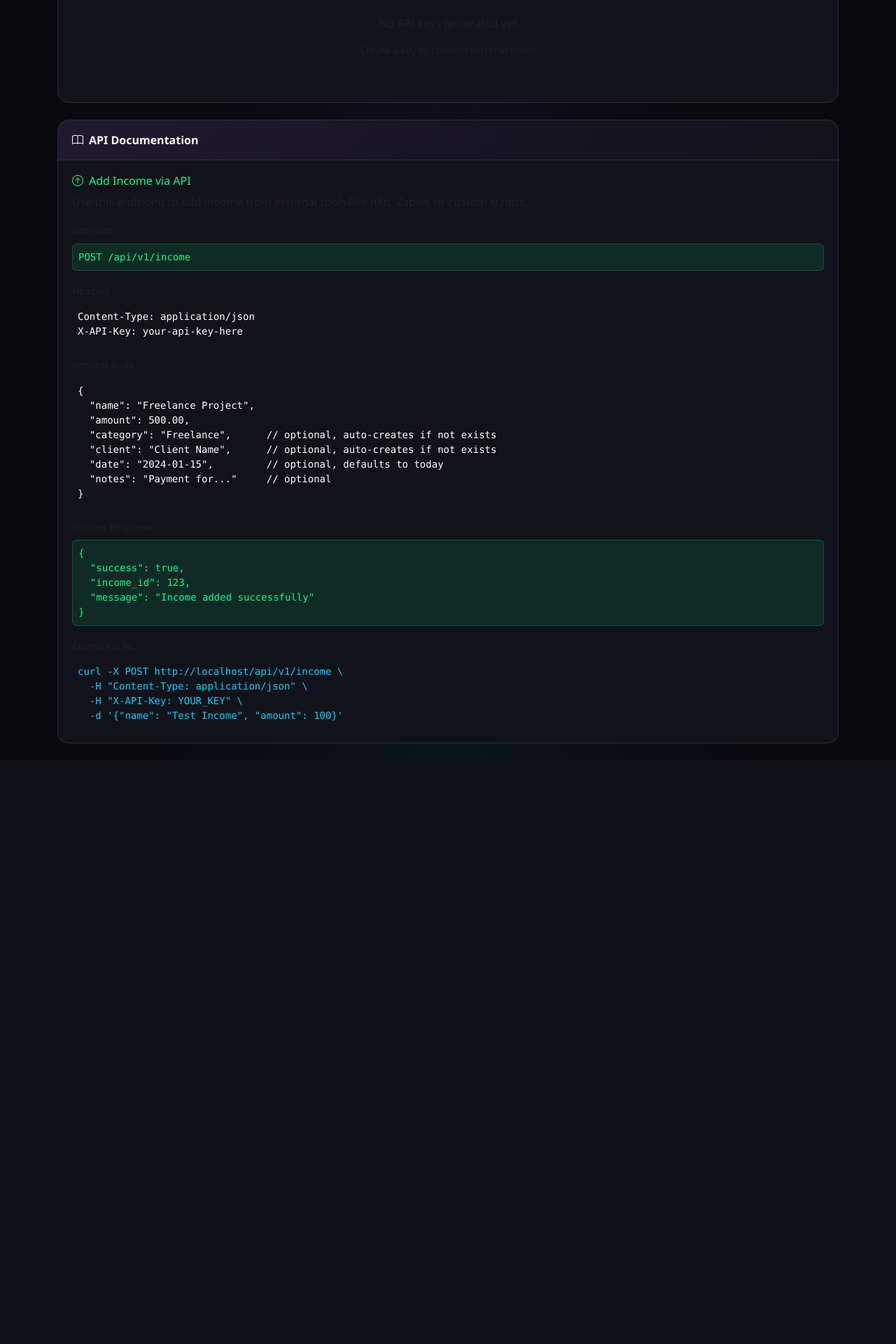
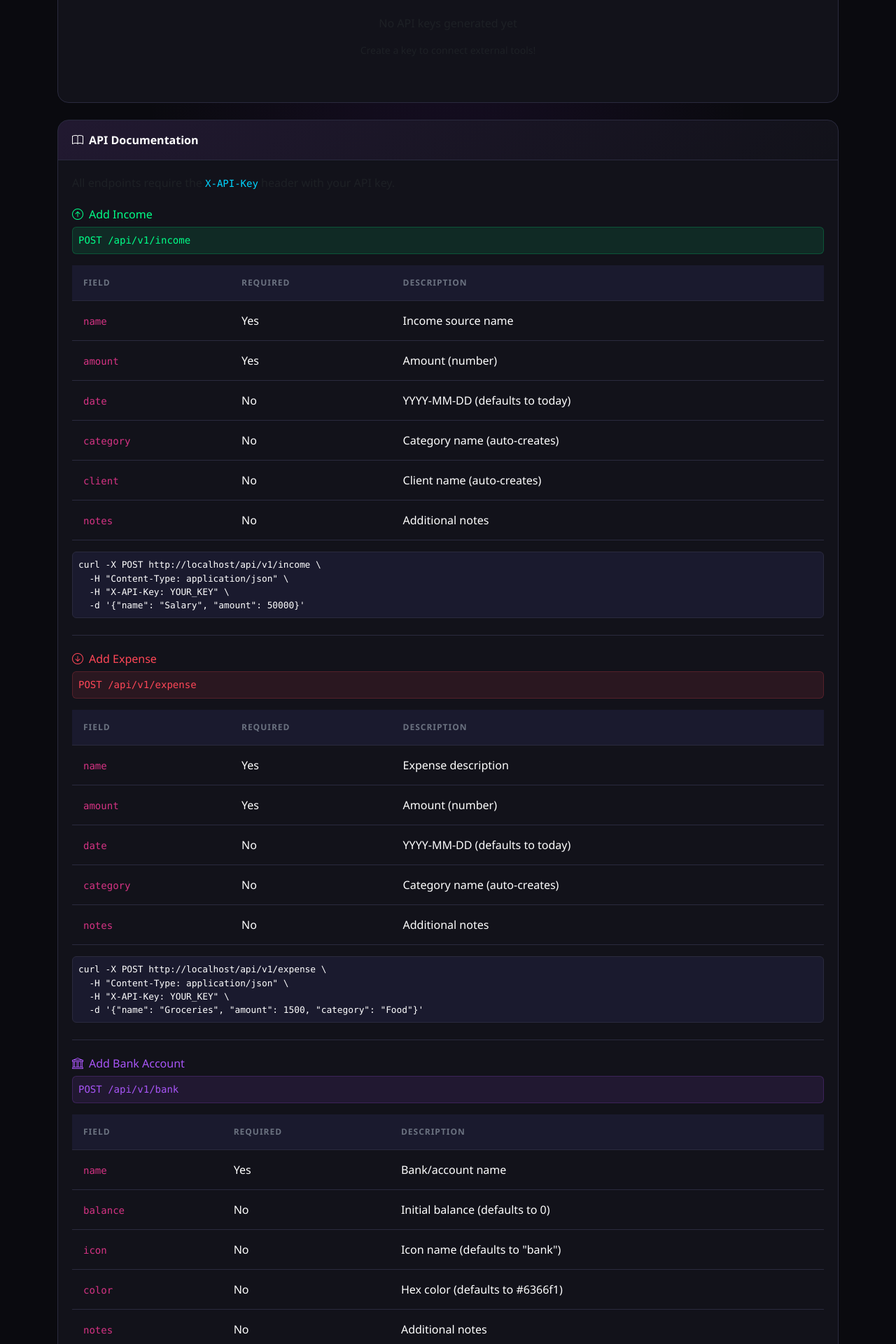
Before and after one commit to jayson-axia/budget, a Flask app: page /settings/api in a window 1280 px wide. Shown: the part 559-2479 px from the top of the page at 70% size. Before the commit the page ends 1621 px from the top, so only its background shows below. Run offline with Flask 3, Linux system fonts and the light colour scheme; the visitor is signed in with stand-in values (Sample User, id 1); data that the repository does not hold is empty.

Commit message:
Fix text visibility and add full API documentation
- Fix table text colors for dark mode visibility
- Add Bootstrap table CSS variables for proper theming
- Update API settings page with full documentation for all endpoints
- Document income, expense, bank, list banks, and adjust balance APIs

Co-Authored-By: Claude Opus 4.5 <noreply@anthropic.com>

```diff
--- a/templates/api_settings.html
+++ b/templates/api_settings.html
@@ -73,52 +73,104 @@
     </div>
 </div>
 
-<div class="game-card">
+<div class="game-card mb-4">
     <div class="game-card-header">
         <i class="bi bi-book me-2"></i>API Documentation
     </div>
     <div class="game-card-body">
-        <h6 style="color: var(--neon-green);"><i class="bi bi-arrow-up-circle me-2"></i>Add Income via API</h6>
-        <p class="text-muted mb-3">Use this endpoint to add income from external tools like n8n, Zapier, or custom scripts.</p>
+        <p class="text-muted mb-4">All endpoints require the <code style="color: var(--neon-blue);">X-API-Key</code> header with your API key.</p>
 
-        <div class="mb-3">
-            <label class="form-label small text-muted">Endpoint</label>
-            <code class="d-block p-2 rounded" style="background: rgba(0, 255, 136, 0.1); color: var(--neon-green); border: 1px solid rgba(0, 255, 136, 0.2);">POST /api/v1/income</code>
+        <!-- Add Income -->
+        <div class="mb-4 pb-4" style="border-bottom: 1px solid var(--border-color);">
+            <h6 style="color: var(--neon-green);"><i class="bi bi-arrow-up-circle me-2"></i>Add Income</h6>
+            <code class="d-block p-2 rounded mb-3" style="background: rgba(0, 255, 136, 0.1); color: var(--neon-green); border: 1px solid rgba(0, 255, 136, 0.2);">POST /api/v1/income</code>
+            <table class="table table-sm mb-3">
+                <thead><tr><th>Field</th><th>Required</th><th>Description</th></tr></thead>
+                <tbody>
+                    <tr><td><code>name</code></td><td>Yes</td><td>Income source name</td></tr>
+                    <tr><td><code>amount</code></td><td>Yes</td><td>Amount (number)</td></tr>
+                    <tr><td><code>date</code></td><td>No</td><td>YYYY-MM-DD (defaults to today)</td></tr>
+                    <tr><td><code>category</code></td><td>No</td><td>Category name (auto-creates)</td></tr>
+                    <tr><td><code>client</code></td><td>No</td><td>Client name (auto-creates)</td></tr>
+                    <tr><td><code>notes</code></td><td>No</td><td>Additional notes</td></tr>
+                </tbody>
+            </table>
+            <pre class="p-2 rounded mb-0" style="background: var(--bg-hover); border: 1px solid var(--border-color); color: var(--text-primary); font-size: 0.8rem;">curl -X POST {{ request.host_url }}api/v1/income \
+  -H "Content-Type: application/json" \
+  -H "X-API-Key: YOUR_KEY" \
+  -d '{"name": "Salary", "amount": 50000}'</pre>
         </div>
 
-        <div class="mb-3">
-            <label class="form-label small text-muted">Headers</label>
-            <pre class="p-2 rounded mb-0" style="background: var(--card-bg); border: 1px solid var(--card-border); color: #fff;">Content-Type: application/json
-X-API-Key: your-api-key-here</pre>
+        <!-- Add Expense -->
+        <div class="mb-4 pb-4" style="border-bottom: 1px solid var(--border-color);">
+            <h6 style="color: var(--neon-red);"><i class="bi bi-arrow-down-circle me-2"></i>Add Expense</h6>
+            <code class="d-block p-2 rounded mb-3" style="background: rgba(255, 71, 87, 0.1); color: var(--neon-red); border: 1px solid rgba(255, 71, 87, 0.2);">POST /api/v1/expense</code>
+            <table class="table table-sm mb-3">
+                <thead><tr><th>Field</th><th>Required</th><th>Description</th></tr></thead>
+                <tbody>
+                    <tr><td><code>name</code></td><td>Yes</td><td>Expense description</td></tr>
+                    <tr><td><code>amount</code></td><td>Yes</td><td>Amount (number)</td></tr>
+                    <tr><td><code>date</code></td><td>No</td><td>YYYY-MM-DD (defaults to today)</td></tr>
+                    <tr><td><code>category</code></td><td>No</td><td>Category name (auto-creates)</td></tr>
+                    <tr><td><code>notes</code></td><td>No</td><td>Additional notes</td></tr>
+                </tbody>
+            </table>
+            <pre class="p-2 rounded mb-0" style="background: var(--bg-hover); border: 1px solid var(--border-color); color: var(--text-primary); font-size: 0.8rem;">curl -X POST {{ request.host_url }}api/v1/expense \
+  -H "Content-Type: application/json" \
+  -H "X-API-Key: YOUR_KEY" \
+  -d '{"name": "Groceries", "amount": 1500, "category": "Food"}'</pre>
         </div>
 
-        <div class="mb-3">
-            <label class="form-label small text-muted">Request Body</label>
-            <pre class="p-2 rounded mb-0" style="background: var(--card-bg); border: 1px solid var(--card-border); color: #fff;">{
-  "name": "Freelance Project",
-  "amount": 500.00,
-  "category": "Freelance",      // optional, auto-creates if not exists
-  "client": "Client Name",      // optional, auto-creates if not exists
-  "date": "2024-01-15",         // optional, defaults to today
-  "notes": "Payment for..."     // optional
-}</pre>
+        <!-- Add Bank Account -->
+        <div class="mb-4 pb-4" style="border-bottom: 1px solid var(--border-color);">
+            <h6 style="color: var(--neon-purple);"><i class="bi bi-bank me-2"></i>Add Bank Account</h6>
+            <code class="d-block p-2 rounded mb-3" style="background: rgba(168, 85, 247, 0.1); color: var(--neon-purple); border: 1px solid rgba(168, 85, 247, 0.2);">POST /api/v1/bank</code>
+            <table class="table table-sm mb-3">
+                <thead><tr><th>Field</th><th>Required</th><th>Description</th></tr></thead>
+                <tbody>
+                    <tr><td><code>name</code></td><td>Yes</td><td>Bank/account name</td></tr>
+                    <tr><td><code>balance</code></td><td>No</td><td>Initial balance (defaults to 0)</td></tr>
+                    <tr><td><code>icon</code></td><td>No</td><td>Icon name (defaults to "bank")</td></tr>
+                    <tr><td><code>color</code></td><td>No</td><td>Hex color (defaults to #6366f1)</td></tr>
+                    <tr><td><code>notes</code></td><td>No</td><td>Additional notes</td></tr>
+                </tbody>
+            </table>
+            <pre class="p-2 rounded mb-0" style="background: var(--bg-hover); border: 1px solid var(--border-color); color: var(--text-primary); font-size: 0.8rem;">curl -X POST {{ request.host_url }}api/v1/bank \
+  -H "Content-Type: application/json" \
+  -H "X-API-Key: YOUR_KEY" \
+  -d '{"name": "BDO Savings", "balance": 50000}'</pre>
         </div>
 
-        <div class="mb-3">
-            <label class="form-label small text-muted">Success Response</label>
-            <pre class="p-2 rounded mb-0" style="background: rgba(0, 255, 136, 0.1); border: 1px solid rgba(0, 255, 136, 0.2); color: var(--neon-green);">{
-  "success": true,
-  "income_id": 123,
-  "message": "Income added successfully"
-}</pre>
+        <!-- List Banks -->
+        <div class="mb-4 pb-4" style="border-bottom: 1px solid var(--border-color);">
+            <h6 style="color: var(--neon-blue);"><i class="bi bi-list-ul me-2"></i>List Bank Accounts</h6>
+            <code class="d-block p-2 rounded mb-3" style="background: rgba(0, 212, 255, 0.1); color: var(--neon-blue); border: 1px solid rgba(0, 212, 255, 0.2);">GET /api/v1/banks</code>
+            <p class="text-muted small mb-2">Returns all your bank accounts with their IDs and balances.</p>
+            <pre class="p-2 rounded mb-0" style="background: var(--bg-hover); border: 1px solid var(--border-color); color: var(--text-primary); font-size: 0.8rem;">curl {{ request.host_url }}api/v1/banks \
+  -H "X-API-Key: YOUR_KEY"</pre>
         </div>
 
+        <!-- Adjust Balance -->
         <div>
-            <label class="form-label small text-muted">Example cURL</label>
-            <pre class="p-2 rounded mb-0" style="background: var(--card-bg); border: 1px solid var(--card-border); color: var(--neon-blue);">curl -X POST {{ request.host_url }}api/v1/income \
+            <h6 style="color: var(--neon-yellow);"><i class="bi bi-plus-slash-minus me-2"></i>Adjust Bank Balance</h6>
+            <code class="d-block p-2 rounded mb-3" style="background: rgba(255, 217, 61, 0.1); color: var(--neon-yellow); border: 1px solid rgba(255, 217, 61, 0.2);">POST /api/v1/bank/{id}/adjust</code>
+            <table class="table table-sm mb-3">
+                <thead><tr><th>Field</th><th>Required</th><th>Description</th></tr></thead>
+                <tbody>
+                    <tr><td><code>amount</code></td><td>Yes</td><td>Positive to add, negative to subtract</td></tr>
+                </tbody>
+            </table>
+            <p class="text-muted small mb-2">Get the bank ID from the "List Banks" endpoint.</p>
+            <pre class="p-2 rounded mb-2" style="background: var(--bg-hover); border: 1px solid var(--border-color); color: var(--text-primary); font-size: 0.8rem;"># Add 1000 to bank ID 1
+curl -X POST {{ request.host_url }}api/v1/bank/1/adjust \
   -H "Content-Type: application/json" \
   -H "X-API-Key: YOUR_KEY" \
-  -d '{"name": "Test Income", "amount": 100}'</pre>
+  -d '{"amount": 1000}'</pre>
+            <pre class="p-2 rounded mb-0" style="background: var(--bg-hover); border: 1px solid var(--border-color); color: var(--text-primary); font-size: 0.8rem;"># Subtract 500 from bank ID 1
+curl -X POST {{ request.host_url }}api/v1/bank/1/adjust \
+  -H "Content-Type: application/json" \
+  -H "X-API-Key: YOUR_KEY" \
+  -d '{"amount": -500}'</pre>
         </div>
     </div>
 </div>
--- a/templates/base.html
+++ b/templates/base.html
@@ -289,6 +289,9 @@
         .table {
             color: var(--text-primary);
             --bs-table-bg: transparent;
+            --bs-table-color: var(--text-primary);
+            --bs-table-hover-bg: var(--bg-hover);
+            --bs-table-hover-color: var(--text-primary);
         }
 
         .table thead th {
@@ -305,10 +308,16 @@
             border-bottom: 1px solid var(--border-color);
             padding: 1rem;
             vertical-align: middle;
+            color: var(--text-primary);
+        }
+
+        .table tbody td strong {
+            color: var(--text-primary);
         }
 
         .table-hover tbody tr:hover {
             background: var(--bg-hover);
+            color: var(--text-primary);
         }
 
         /* Category Pills */
```
